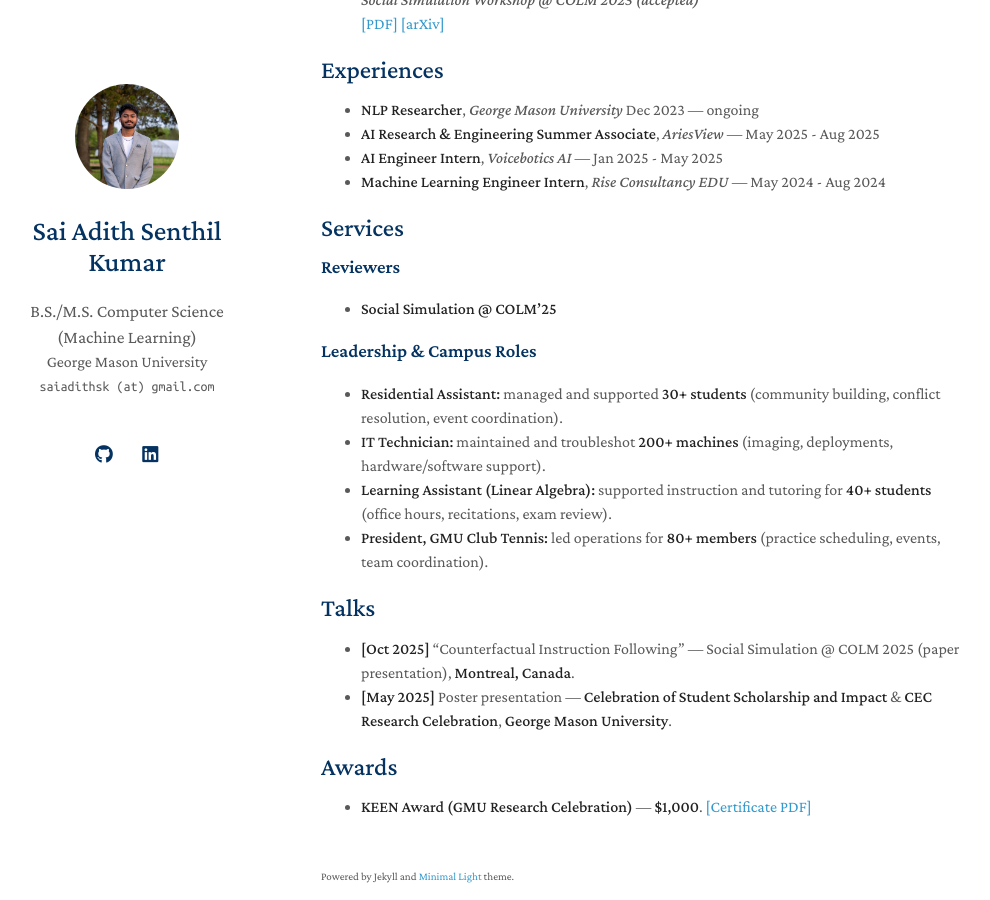
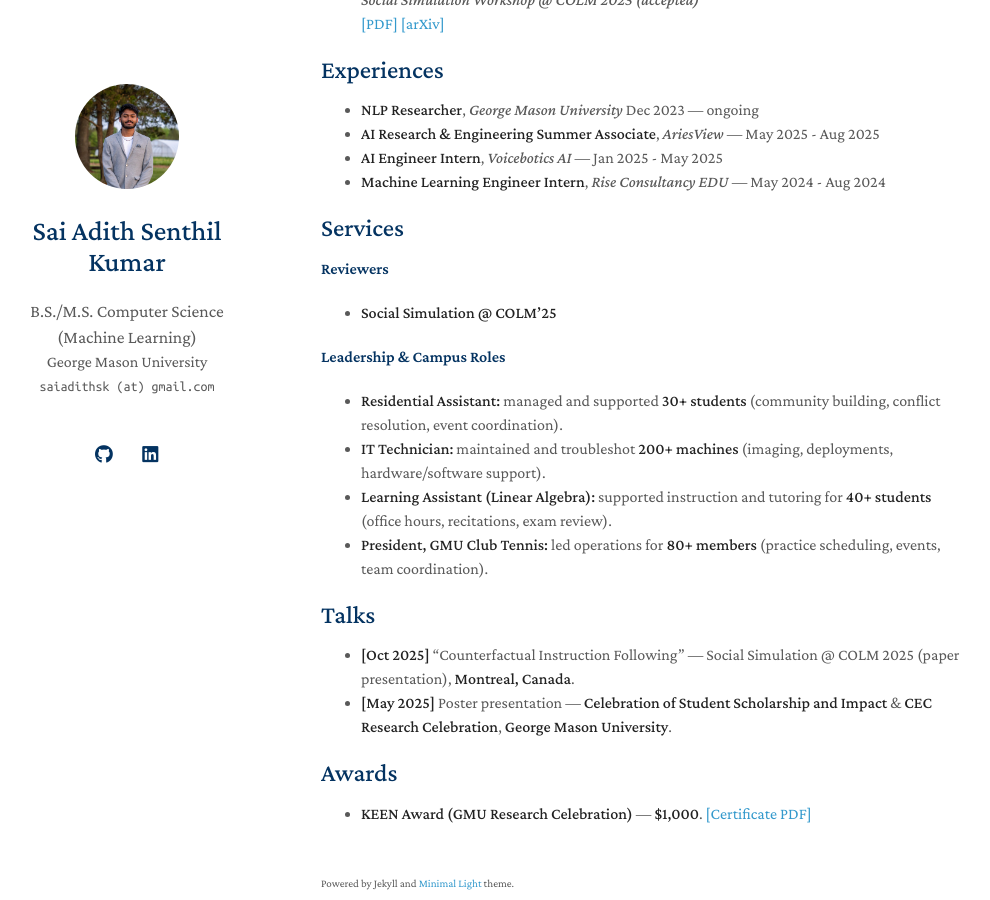
Before and after one commit to SAI-ADITH/SAI-ADITH.github.io, a Jekyll site: the page built from index.md, in a window 1280 px wide and 900 px high, scrolled down 949 px. Shown: the whole window, without its empty margins (149-1139 px from the left). Built offline with Jekyll 4.4.1, drawn with Linux system fonts in a browser that asks for light colours; a style sheet for code colours, icons or effects is not loaded; our own code applies the rules of GitHub Pages for plain Markdown files.

```diff
--- a/index.md
+++ b/index.md
@@ -41,10 +41,10 @@ In industry, I’ve built and deployed end-to-end AI systems including **OCR + R
 
 ## Services
 
-### Reviewers
+#### Reviewers
 - **Social Simulation @ COLM'25**
 
-### Leadership & Campus Roles
+#### Leadership & Campus Roles
 - **Residential Assistant:** managed and supported **30+ students** (community building, conflict resolution, event coordination).
 - **IT Technician:** maintained and troubleshot **200+ machines** (imaging, deployments, hardware/software support).
 - **Learning Assistant (Linear Algebra):** supported instruction and tutoring for **40+ students** (office hours, recitations, exam review).
```
